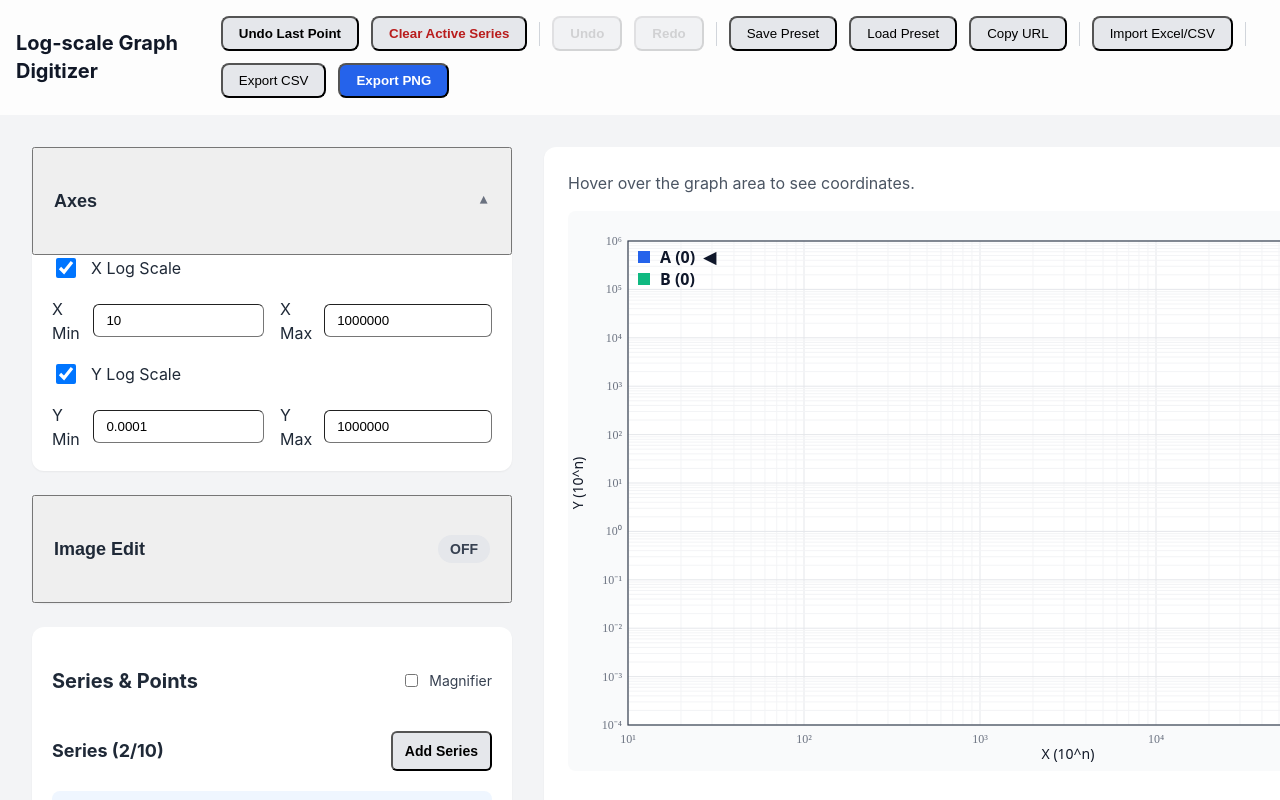
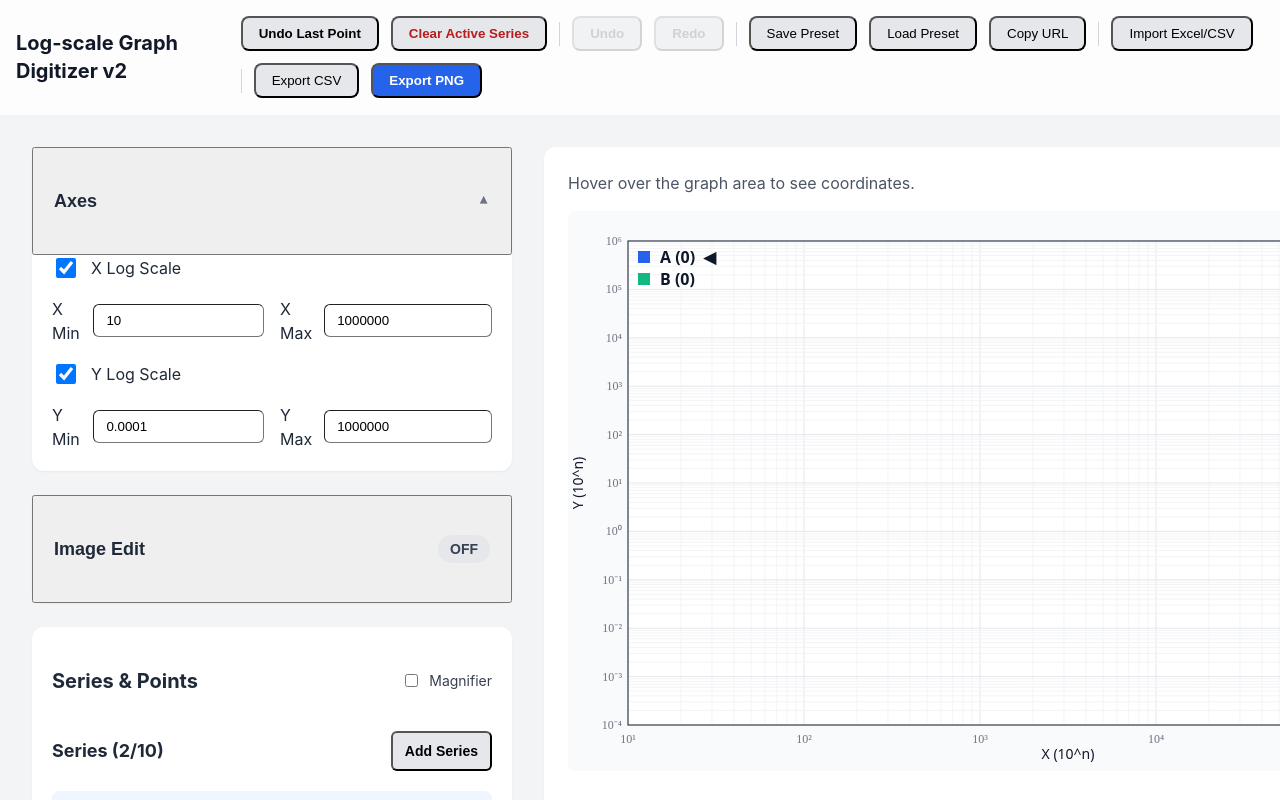
Before and after one commit to hyun1077/Log-scale-Graph-Digitizer-v2, a React (Vite) app in the folder log-digitizer-vite/: page / in a window 1280 px wide. Shown: the top 800 px of the page. Built offline with nearby package versions, Linux system fonts and the light colour scheme.

Commit message:
Rename app identity for v2 deployment

```diff
--- a/log-digitizer-vite/index.html
+++ b/log-digitizer-vite/index.html
@@ -3,7 +3,7 @@
   <head>
     <meta charset="UTF-8" />
     <meta name="viewport" content="width=device-width, initial-scale=1.0" />
-    <title>Log-scale Graph Digitizer</title>
+    <title>Log-scale Graph Digitizer v2</title>
     <script src="https://cdn.tailwindcss.com"></script>
     <script>
       tailwind.config = {
--- a/log-digitizer-vite/package.json
+++ b/log-digitizer-vite/package.json
@@ -1,5 +1,5 @@
 {
-  "name": "log-digitizer",
+  "name": "log-digitizer-v2",
   "private": true,
   "version": "0.0.1",
   "type": "module",
--- a/log-digitizer-vite/src/App.tsx
+++ b/log-digitizer-vite/src/App.tsx
@@ -1280,7 +1280,7 @@ export default function App() {
     <div className="min-h-screen bg-gray-100 text-gray-800 font-sans antialiased">
       {/* Header */}
       <header className="sticky top-0 z-20 flex items-center justify-between border-b border-gray-200 bg-white/80 p-4 backdrop-blur-sm">
-        <h1 className="text-xl font-bold text-gray-900">Log-scale Graph Digitizer</h1>
+        <h1 className="text-xl font-bold text-gray-900">Log-scale Graph Digitizer v2</h1>
         <div className="flex flex-wrap items-center gap-3 text-base">
           <button onClick={() => updateState(p=>({...p, series:p.series.map((s,i)=>i===activeSeries?{...s, points:s.points.slice(0,-1)}:s)}))} className="rounded-lg bg-gray-200 px-4 py-2 font-semibold hover:bg-gray-300">Undo Last Point</button>
           <button onClick={() => updateState(p=>({...p, series:p.series.map((s,i)=>i===activeSeries?{...s, points:[]}:s)}))} className="rounded-lg bg-gray-200 px-4 py-2 font-semibold text-red-700 hover:bg-red-100">Clear Active Series</button>
```
Also changed, not shown: 1 other file (tests, documents, lock files or other folders).
